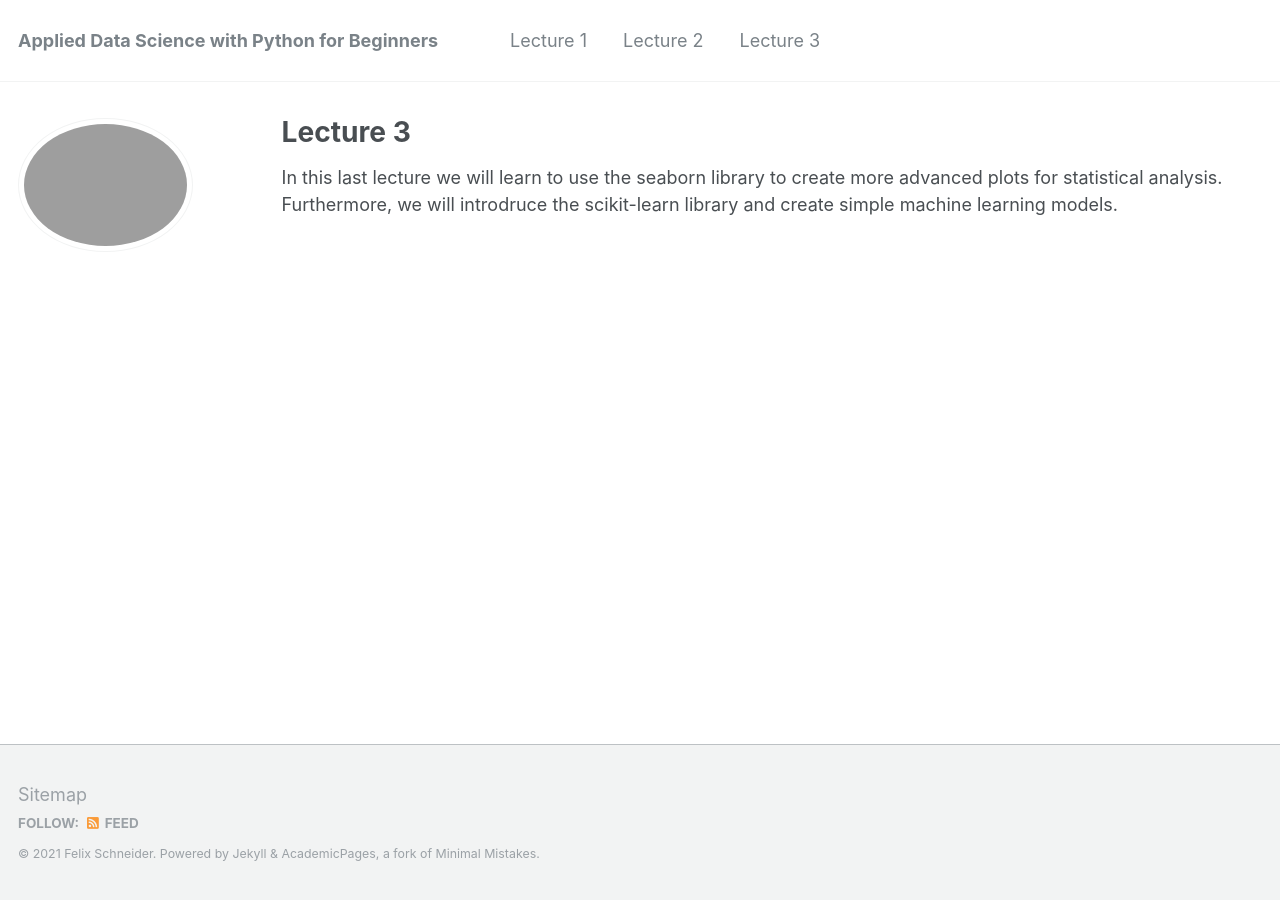
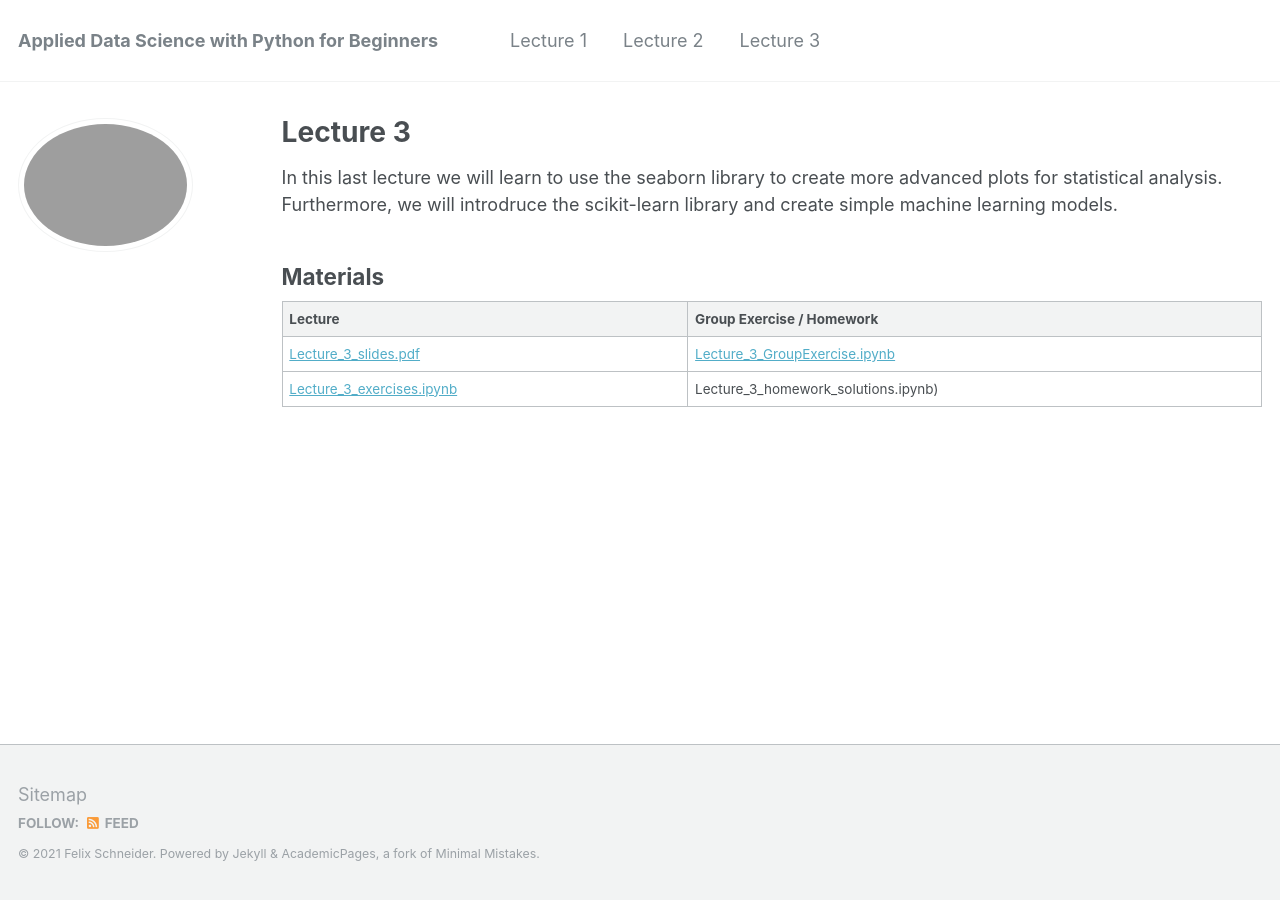
Before and after one commit to flxmschneider/flxmschneider.github.io, a Jekyll site: the page built from _pages/lecture3.md, in a window 1280 px wide. Built offline with Jekyll 4.4.1, drawn with Linux system fonts in a browser that asks for light colours.

Commit message:
Update lecture3.md

```diff
--- a/_pages/lecture3.md
+++ b/_pages/lecture3.md
@@ -7,3 +7,11 @@ author_profile: true
 In this last lecture we will learn to use the seaborn library to create more advanced plots
 for statistical analysis.
 Furthermore, we will introdruce the scikit-learn library and create simple machine learning models.
+
+## Materials
+
+
+| Lecture          | Group Exercise / Homework   |
+| --------         | ------ |
+|  [Lecture_3_slides.pdf](https://flxmschneider.github.io/files/Python_Lecture_3.pdf) | [Lecture_3_GroupExercise.ipynb](https://colab.research.google.com/drive/1EKv0CCRQ_W7GkJPJG_enI3k97HIxoMcY?usp=sharing)   |
+|[Lecture_3_exercises.ipynb](https://colab.research.google.com/drive/1vE2MZSkClQ47gpVg0LC_cyr4tqeumizd?usp=sharing)  | Lecture_3_homework_solutions.ipynb) |
```
